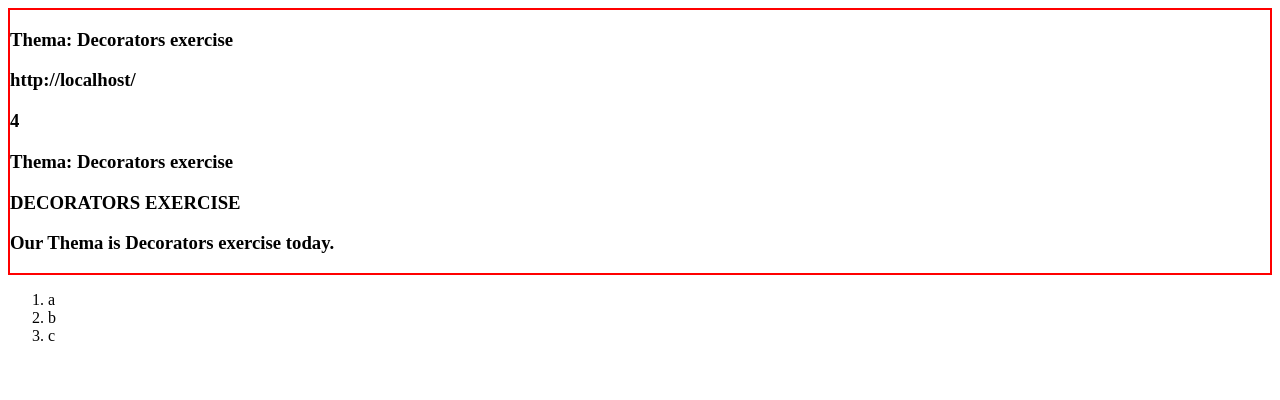
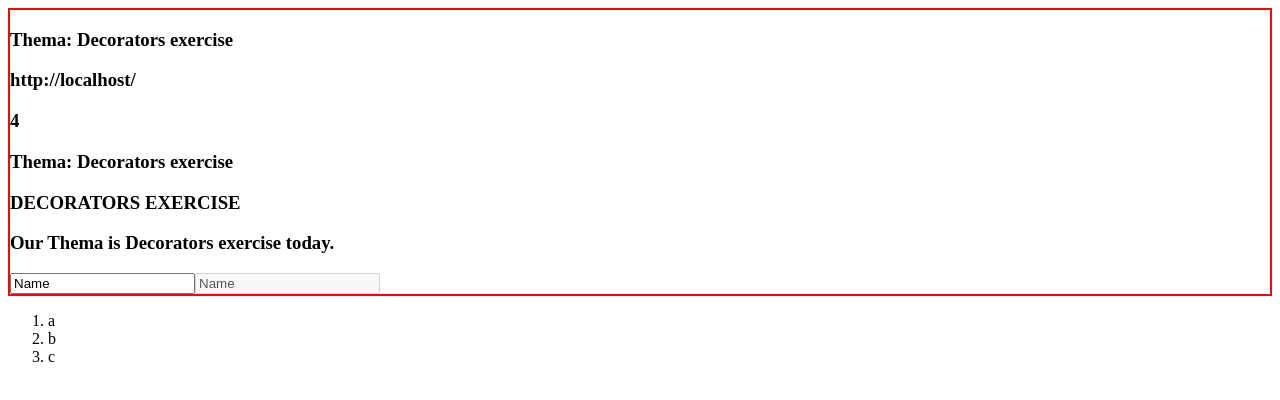
Before and after one commit to AliOgretmen/ng-exercises, an Angular app: page / in a window 1280 px wide. Shown: the top 400 px of the page. Built offline with nearby package versions, Linux system fonts and the light colour scheme.

Commit message:
property binding

```diff
--- a/src/app/components/decorators/decorators.component.ts
+++ b/src/app/components/decorators/decorators.component.ts
@@ -10,14 +10,18 @@ import { Component, OnInit } from '@angular/core';
   <h3>{{"Thema: " + name}}</h3>
   <h3>{{name.toUpperCase()}}</h3>
   <h3>{{themaName()}}</h3>
+  <input type="text" value="Name" [id]="newId">
+  <input type="text" value="Name" id={{newId}} [disabled]="true">
   `,
   styles: []
 })
 export class DecoratorsComponent implements OnInit {
 
-  public name = "Decorators exercise"
+  public name = "Decorators exercise";
 
-  public siteUrl= window.location.href
+  public siteUrl= window.location.href;
+
+  public newId = "input-area"
 
   constructor() { }
 
```
